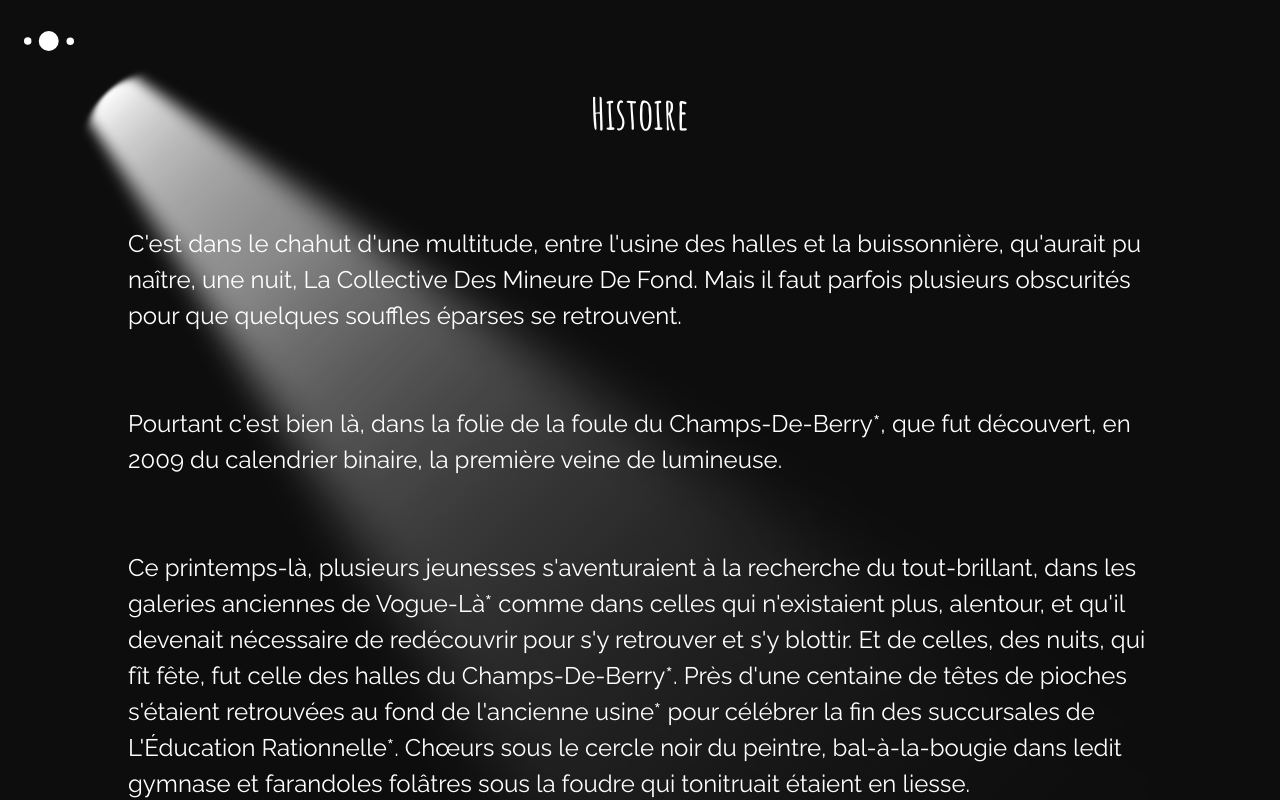
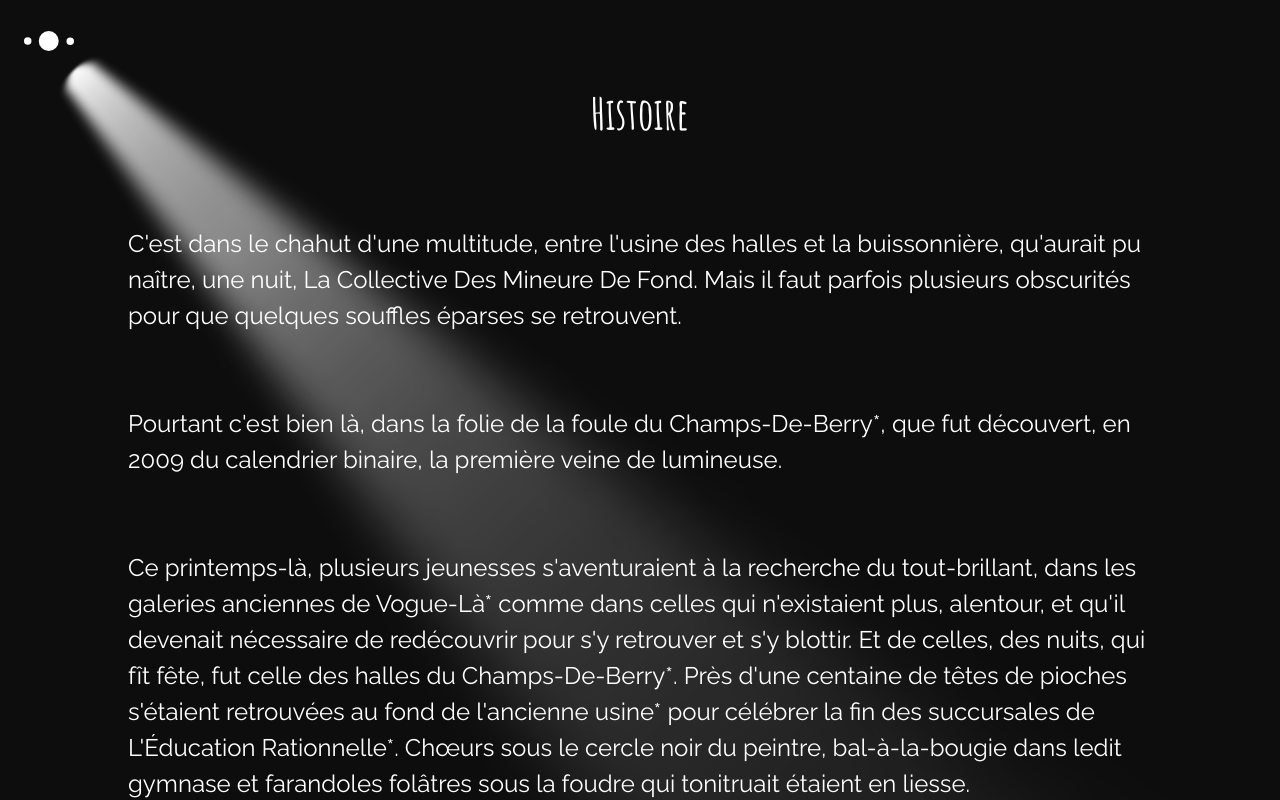
Before and after one commit to samueleyre/mineurdefond, a Next.js app: page /histoire in a window 1280 px wide. Shown: the top 800 px of the page. Built offline with nearby package versions, Linux system fonts and the light colour scheme.

Commit message:
add: light on story page, starting festival part

```diff
--- a/components/home/home-main.component.js
+++ b/components/home/home-main.component.js
@@ -86,11 +86,11 @@ export default function HomeMainComponent() {
 
                 <span className="pl-6 font-amatic">Explorez la mine</span>
             </div>
-            <div className="flex h-screen items-end">
-                <img className="" src="images/left_rock.png" alt=""/>
+            <div className="flex items-end" style={{paddingTop: "calc(100vh - 336px)"}}>
+                <div className="w-full bg-cover" style={{height: "900px", backgroundImage: 'url("images/bottom_rock.png")'}}>
+                    <h4 style={{paddingTop: "11rem"}} className="text-7xl pl-10 text-white">FESTIVAL 2021 !</h4>
+                </div>
             </div>
-            {/*<div className="homepage-right" style={{ backgroundImage: `url(/images/right_rock.png)`}}>*/}
-            {/*</div>*/}
         </section>
     )
 }
--- a/components/main/nav.component.js
+++ b/components/main/nav.component.js
@@ -12,8 +12,16 @@ function rotate() {
     document.getElementById('nav-menu-icon').classList.toggle('nav-menu-icon--open')
 }
 
+function rotateLight() {
+    const light = document.getElementById('light');
+    if (light) {
+        light.classList.toggle('lightContainer--hidden')
+    }
+}
+
 function activateMenu() {
     rotate();
+    rotateLight();
     if (menuActivated) {
         if (subMenuActivated) {
             toggleSubMenu();
@@ -87,7 +95,7 @@ export default function NavComponent({mode, sm_mode, position}) {
     return <>
         {!mobile ? (
         <div
-            className={`${position} nav-menu ${mode === "light" ? "nav-menu--light" : "nav-menu--dark"} ${sm_mode === "light" ? "mobile-nav-menu--light" : "mobile-nav-menu--dark" } mt-4 pl-4 desktop mobileToTabloid:flex`}>
+            className={`${position} nav-menu ${mode === "light" ? "nav-menu--light" : "nav-menu--dark"} ${sm_mode === "light" ? "mobile-nav-menu--light" : "mobile-nav-menu--dark" } mt-4 pl-4 desktop mobileToTabloid:flex z-50`}>
             <div id="nav-menu-icon" onClick={activateMenu} className="nav-menu-icon">
                 <svg
                     width="36.011681mm"
@@ -155,7 +163,7 @@ export default function NavComponent({mode, sm_mode, position}) {
             </div>
         </div>) : (
         <div
-            className={`nav-menu ${sm_mode === "light" ? "nav-menu--light" : "mobile-nav-menu--dark"} absolute w-full mobile`}>
+            className={`nav-menu ${sm_mode === "light" ? "nav-menu--light" : "mobile-nav-menu--dark"} absolute w-full mobile z-50`}>
             <div id="nav-menu-items-wrapper" className="nav-menu-items-wrapper absolute bg-black flex w-full h-screen justify-center items-center">
                 <div id="nav-menu-main-items" className="nav-menu-main-items nav-menu-main-items--open nav-menu-items">
 
--- a/pages/histoire.js
+++ b/pages/histoire.js
@@ -9,6 +9,11 @@ function Histoire() {
     return <>
         <HeadComponent title="Histoire"/>
         <NavComponent mode="light"/>
+        <div className="h-full w-full max-w-screen absolute overflow-x-hidden">
+            <div id="light" className="lightContainer">
+                <div className="light"></div>
+            </div>
+        </div>
         <div style={{background: "#0d0d0d"}} className="pb-10 pt-20 h-full bg-cover pr-12 pl-12">
             <div className=" mobile:p-2 max-w-screen-lg m-auto">
                 <h1 className="text-6xl text-center white">Histoire</h1>
@@ -123,10 +128,6 @@ function Histoire() {
                 </div>
                 <div className="m-auto max-w-full bg-contain bg-no-repeat bg-center" style={{height: "400px", backgroundImage : "radial-gradient(transparent, rgb(13, 13, 13) 53%), url('images/contact-center.png')"}}></div>
             </div>
-            <div className="lightContainer">
-                <div className="light"></div>
-            </div>
-
         </div>
     </>
 }
--- a/styles/story_page.scss
+++ b/styles/story_page.scss
@@ -1,13 +1,18 @@
 .lightContainer {
   width: 500px;
-  height: 60px;
-  perspective: 400px;
+  height: 34px;
+  perspective: 376px;
   transform-origin: 0 0;
   position: absolute;
-  top: 9%;
-  left: 10%;
+  top: 58px;
+  left: 86px;
   transform: rotateZ(46deg);
-  transition: opacity 1000ms ease;
+  transition: opacity 1000ms ease, transform 400ms ease-in-out, left 400ms ease-in-out;
+  &--hidden {
+    transform: rotateZ(90deg);
+    left: 66px;
+    transition: transform 400ms ease-in-out, left 400ms ease-in-out;
+  }
 }
 
 .light {
@@ -16,5 +21,5 @@
   transform-origin: 0 50%;
   background-image: linear-gradient(to right, white, rgba(255,255,255,.5) 70%, transparent);
   border-radius: 20% / 100% 0 0 100%;
-  filter: blur(6px);
+  filter: blur(5px);
 }
```
Also changed, not shown: public/images/bottom_rock.png (added).
